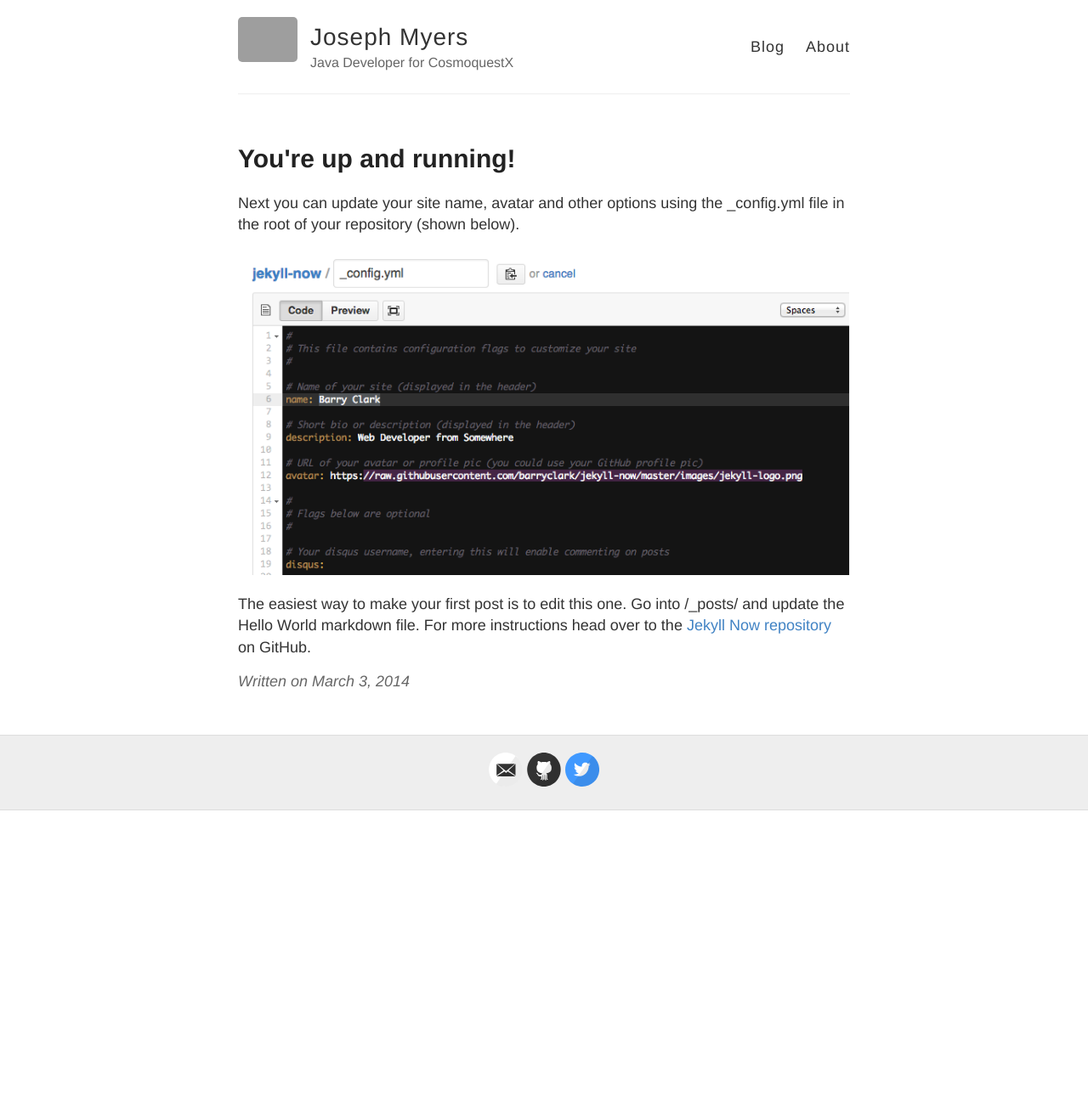
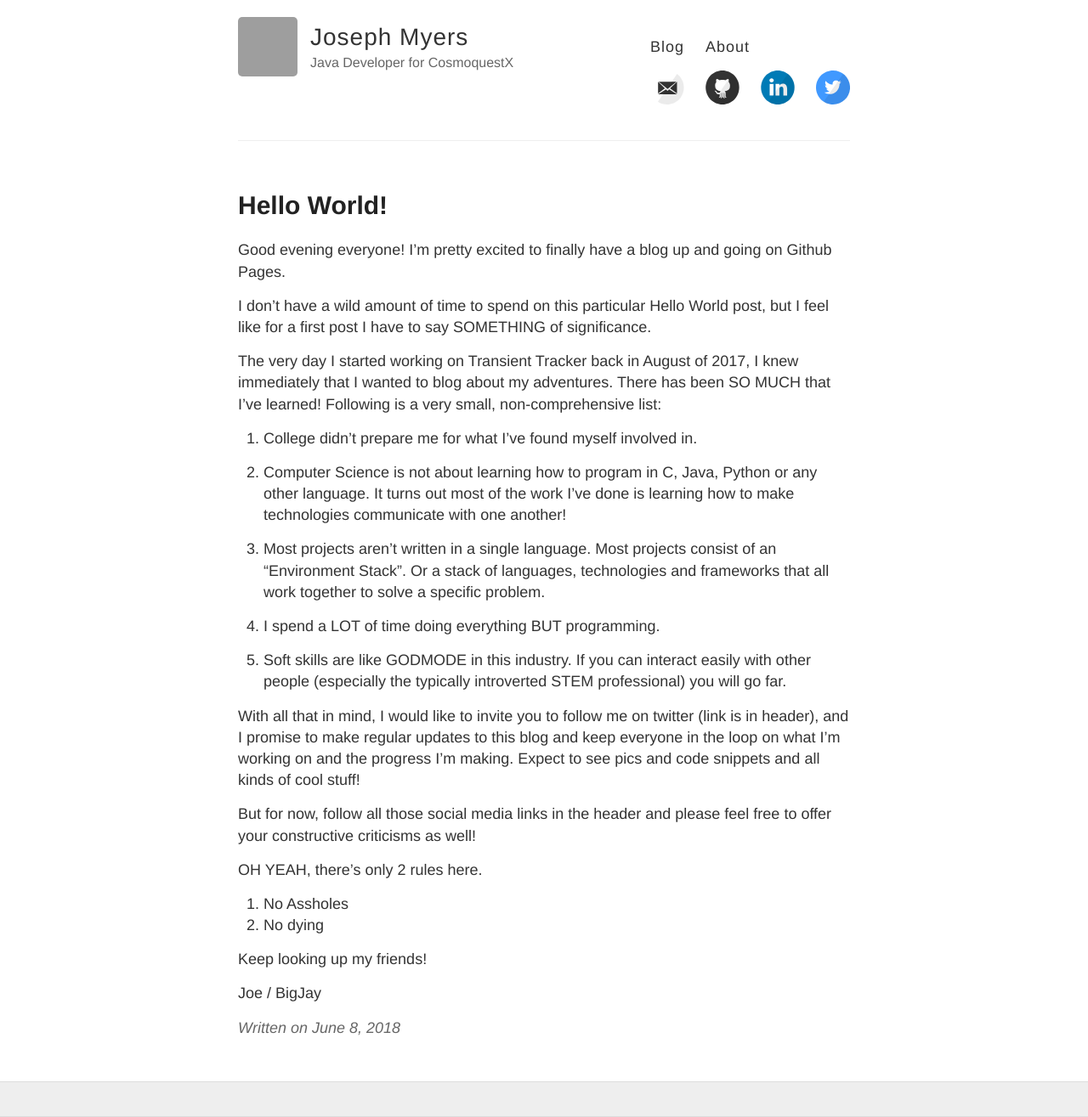
Before and after one commit to BigJayToDaIzo/bigjaytodaizo.github.io, a Jekyll site: the page built from _posts/2018-6-8-Hello-World.md, in a window 1280 px wide. Shown: the whole page at 85% size. Built offline with Jekyll 4.4.1, drawn with Linux system fonts in a browser that asks for light colours; comment, search, counter and statistics services are not loaded; before the commit the page ends 954 px from its top, so only the background shows below that; grey boxes are pictures that could not be loaded.

Commit message:
added first blog post. Hello World!

```diff
--- a/_config.yml
+++ b/_config.yml
@@ -9,7 +9,7 @@ name: Joseph Myers
 description: Java Developer for CosmoquestX
 
 # URL of your avatar or profile pic (you could use your GitHub profile pic)
-avatar: https://raw.githubusercontent.com/barryclark/jekyll-now/master/images/jekyll-logo.png
+avatar: https://avatars1.githubusercontent.com/u/13368640?s=400&u=d25c31938764bbc5a7f86a9ff31a7ba44f87c931&v=4
 
 #
 # Flags below are optional
@@ -23,7 +23,7 @@ footer-links:
   flickr:
   github: BigJayToDaIzo
   instagram:
-  linkedin:
+  linkedin: josephlmyers
   pinterest:
   rss: # just type anything here for a working RSS icon
   twitter: CQX_Joe
@@ -34,14 +34,14 @@ footer-links:
 
 # Enter your Disqus shortname (not your username) to enable commenting on posts
 # You can find your shortname on the Settings page of your Disqus account
-disqus:
+disqus: bigjaytodaizo
 
 # Enter your Google Analytics web tracking code (e.g. UA-2110908-2) to activate tracking
 google_analytics:
 
 # Your website URL (e.g. http://barryclark.github.io or http://www.barryclark.co)
 # Used for Sitemap.xml and your RSS feed
-url:
+url: https://cosmoquest.org/x
 
 # If you're hosting your site at a Project repository on GitHub pages
 # (http://yourusername.github.io/repository-name)
@@ -73,7 +73,7 @@ sass:
   style: :expanded # You might prefer to minify using :compressed
 
 # Use the following plug-ins
-gems:
+plugins:
   - jekyll-sitemap # Create a sitemap using the official Jekyll sitemap gem
   - jekyll-feed # Create an Atom feed using the official Jekyll feed gem
 
--- a/_layouts/default.html
+++ b/_layouts/default.html
@@ -24,11 +24,13 @@
           <div class="site-info">
             <h1 class="site-name"><a href="{{ site.baseurl }}/">{{ site.name }}</a></h1>
             <p class="site-description">{{ site.description }}</p>
+
           </div>
 
           <nav>
             <a href="{{ site.baseurl }}/">Blog</a>
             <a href="{{ site.baseurl }}/about">About</a>
+            <p>{% include svg-icons.html %}</p>
           </nav>
         </header>
       </div>
@@ -41,7 +43,7 @@
     <div class="wrapper-footer">
       <div class="container">
         <footer class="footer">
-          {% include svg-icons.html %}
+
         </footer>
       </div>
     </div>
--- a/_layouts/post.html
+++ b/_layouts/post.html
@@ -1,5 +1,6 @@
 ---
 layout: default
+comments: true
 ---
 
 <article class="post">
--- a/_posts/2014-3-3-Hello-World.md
+++ /dev/null
@@ -1,10 +0,0 @@
----
-layout: post
-title: You're up and running!
----
-
-Next you can update your site name, avatar and other options using the _config.yml file in the root of your repository (shown below).
-
-![_config.yml]({{ site.baseurl }}/images/config.png)
-
-The easiest way to make your first post is to edit this one. Go into /_posts/ and update the Hello World markdown file. For more instructions head over to the [Jekyll Now repository](https://github.com/barryclark/jekyll-now) on GitHub.
--- /dev/null
+++ b/_posts/2018-6-8-Hello-World.md
@@ -0,0 +1,32 @@
+---
+layout: post
+title: Hello World!
+comments: true
+---
+Good evening everyone!  I'm pretty excited to finally have a blog up and going on Github Pages.
+
+I don't have a wild amount of time to spend on this particular Hello World post, but I feel like for a first post I have to say SOMETHING of significance.
+
+The very day I started working on Transient Tracker back in August of 2017, I knew immediately that I wanted to blog about my adventures.  There has been SO MUCH that I've learned!  Following is a very small, non-comprehensive list:
+
+1. College didn't prepare me for what I've found myself involved in.
+
+2. Computer Science is not about learning how to program in C, Java, Python or any other language.  It turns out most of the work I've done is learning how to make technologies communicate with one another!
+
+3. Most projects aren't written in a single language.  Most projects consist of an "Environment Stack".  Or a stack of languages, technologies and frameworks that all work together to solve a specific problem.
+
+4. I spend a LOT of time doing everything BUT programming.
+
+5. Soft skills are like GODMODE in this industry.  If you can interact easily with other people (especially the typically introverted STEM professional) you will go far.
+
+With all that in mind, I would like to invite you to follow me on twitter (link is in header), and I promise to make regular updates to this blog and keep everyone in the loop on what I'm working on and the progress I'm making.  Expect to see pics and code snippets and all kinds of cool stuff!
+
+But for now, follow all those social media links in the header and please feel free to offer your constructive criticisms as well!
+
+OH YEAH, there's only 2 rules here.
+1. No Assholes
+2. No dying
+
+Keep looking up my friends!
+
+Joe / BigJay
```
Also changed, not shown: about.md (+16 -3 lines).
